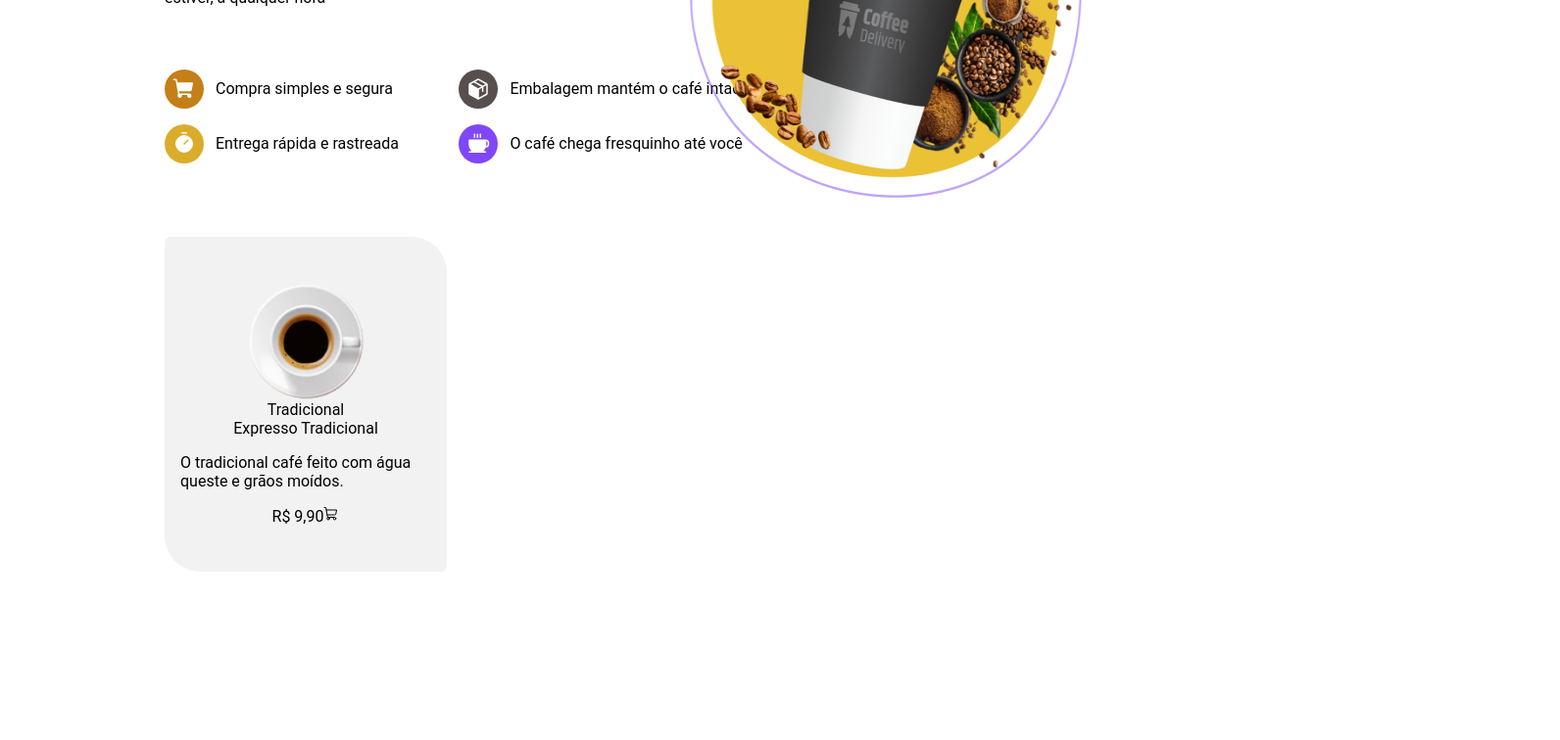
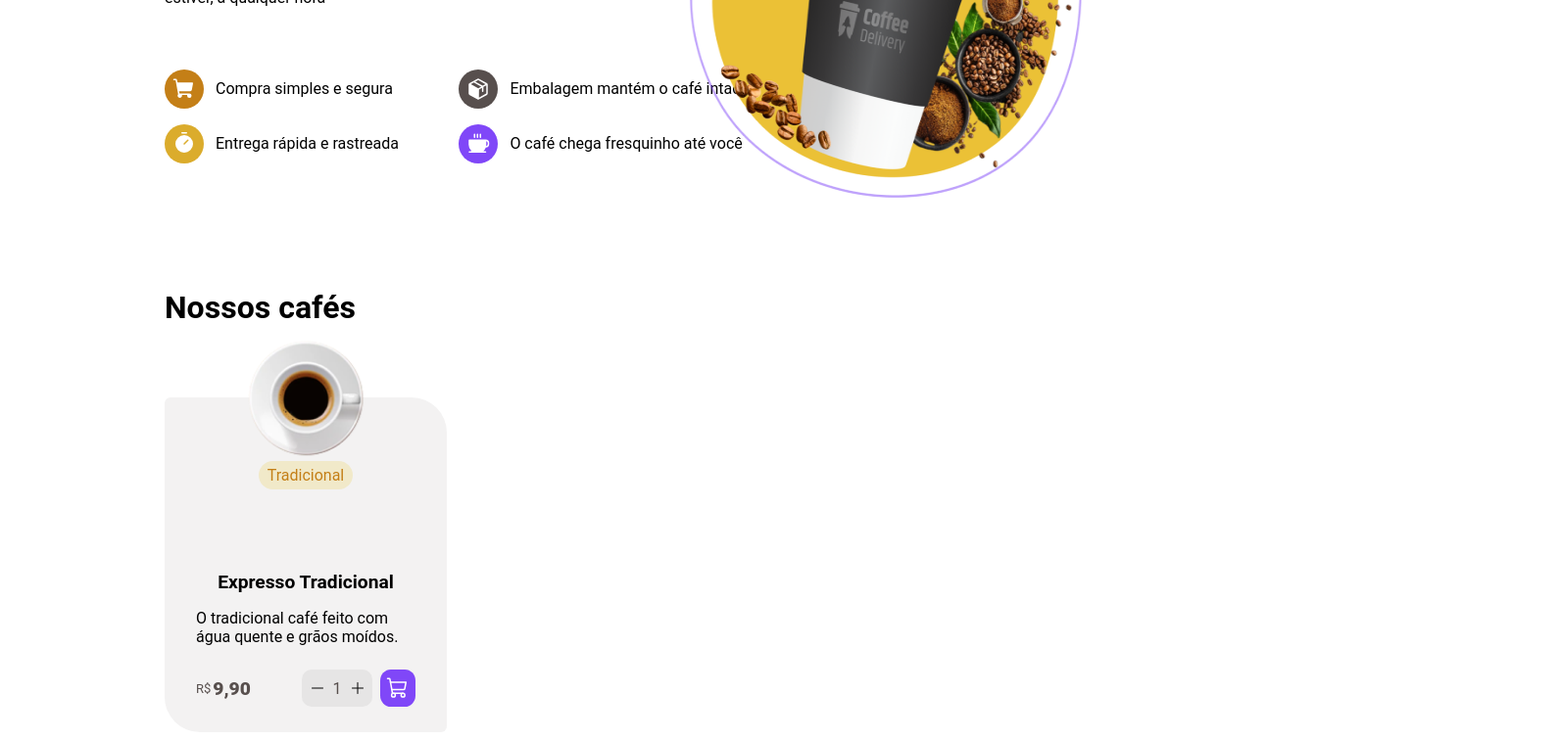
Before and after one commit to AnaVitorio/Coffee-Delivery, a React (Vite) app: page / in a window 1280 px wide. Shown: the part 294-1050 px from the top of the page at 98% size, 1592 px wide, since content can reach past the window. Before the commit the page ends 886 px from the top, so only its background shows below. Built offline with nearby package versions, Linux system fonts and the light colour scheme.

Commit message:
criando card de cafés

```diff
--- a/src/App.tsx
+++ b/src/App.tsx
@@ -4,10 +4,11 @@ import {
   IconesContainer,
   IconeStyle,
   IntroducaoContainer,
+  Menu,
   TextContainer,
 } from "./styles";
 import { Coffee, Package, ShoppingCart, Timer } from "phosphor-react";
-import MenuCoffee from "./components/MenuCoffee/MenuCoffes";
+import CoffeeCard from "./components/MenuCoffee/CoffeeCard";
 
 function App() {
   return (
@@ -50,7 +51,10 @@ function App() {
 
         <img src={imgCupCoffee} />
       </IntroducaoContainer>
-      <MenuCoffee/>
+      <Menu>
+        <h1>Nossos cafés</h1>
+        <CoffeeCard />
+      </Menu>
     </div>
   );
 }
--- /dev/null
+++ b/src/components/MenuCoffee/CoffeeCard.tsx
@@ -0,0 +1,42 @@
+import {
+  Card,
+  CarrinhoStyle,
+  FooterCoffeCard,
+  HeaderCoffeCard,
+  IconeStyle,
+  ItemQuantity,
+  MainCoffeeCard,
+} from "./styles";
+import { Minus, Plus, ShoppingCart } from "phosphor-react";
+import imgCafeTradicional from "../../assets/cafe-tradicional.png";
+
+export default function CoffeeCard() {
+  return (
+    <Card>
+      <HeaderCoffeCard>
+        <img src={imgCafeTradicional} />
+        <span>Tradicional</span>
+      </HeaderCoffeCard>
+      <MainCoffeeCard>
+        <span>Expresso Tradicional</span>
+        <p>O tradicional café feito com água quente e grãos moídos.</p>
+      </MainCoffeeCard>
+      <FooterCoffeCard>
+        <div style={{ display: "flex", gap: 2, alignItems: "center" }}>
+          <span style={{ fontSize: "small" }}>R$</span>
+          <span style={{ fontSize: "larger", fontWeight: "800" }}>9,90</span>
+        </div>
+        <CarrinhoStyle>
+          <ItemQuantity>
+            <Minus size={16} />
+            <span>1</span>
+            <Plus size={16} />
+          </ItemQuantity>
+          <IconeStyle color="#8047F8">
+            <ShoppingCart size={24} color="#ffffff" />
+          </IconeStyle>
+        </CarrinhoStyle>
+      </FooterCoffeCard>
+    </Card>
+  );
+}
--- a/src/components/MenuCoffee/MenuCoffes.tsx
+++ /dev/null
@@ -1,21 +0,0 @@
-import { CoffeeCard, MenuCard } from "./styles";
-import { ShoppingCart } from "phosphor-react";
-import imgCafeTradicional from "../../assets/cafe-tradicional.png";
-
-export default function MenuCoffee(){
-
-    return(
-        <MenuCard>
-            <CoffeeCard>
-                <img src={imgCafeTradicional}/>
-                <span>Tradicional</span>
-                <span>Expresso Tradicional</span>
-                <p>O tradicional café feito com água queste e grãos moídos.</p>
-                <div>
-                    <span>R$ 9,90</span>
-                    <ShoppingCart/>
-                </div>
-            </CoffeeCard>
-        </MenuCard>
-    )
-}
--- a/src/components/MenuCoffee/styles.ts
+++ b/src/components/MenuCoffee/styles.ts
@@ -1,25 +1,93 @@
 import styled from "styled-components";
 
+export const Card = styled.div`
+  display: flex;
+  align-items: center;
+  flex-direction: column;
+  width: 16rem;
+  height: 19.375rem;
+  background-color: #f3f2f2;
+  border-top-left-radius: 6px;
+  border-bottom-right-radius: 6px;
+  border-top-right-radius: 36px;
+  border-bottom-left-radius: 36px;
+  padding: 1rem;
+  gap: 8px;
+`;
+
+export const HeaderCoffeCard = styled.header`
+  display: flex;
+  align-items: center;
+  flex-direction: column;
+  position: relative;
+  bottom: 75px;
+
+  span {
+    display: flex;
+    color: #c47f17;
+    background-color: #f1e9c9;
+    border-radius: 100px;
+    padding: 4px;
+    margin-top: 4px;
+    width: 5.5rem;
+    height: 1.31rem;
+    align-items: center;
+    justify-content: center;
+  }
+`;
+
+export const MainCoffeeCard = styled.div`
+  display: flex;
+  align-items: center;
+  flex-direction: column;
+  width: 14rem;
+
+  span{
+    font-weight: bold;
+    font-size: larger;
+  }
 
 
-export const MenuCard = styled.div`
+`;
+
+export const FooterCoffeCard = styled.footer`
   display: flex;
   align-items: center;
   justify-content: space-between;
-  padding: 2rem 10rem 0rem 10rem;
+  flex-direction: row;
+  gap: 8px;
+  width: 14rem;
+
+
+  span{
+    color: #574F4D;
+  }
 `;
 
-export const CoffeeCard = styled.div`
+
+export const IconeStyle = styled.div`
+  background-color: ${(props) => props.color};
+  padding: 6px;
+  border-radius: 30%;
+  align-items: center;
   display: flex;
-  flex-direction: column;
+`;
+
+
+export const ItemQuantity = styled.div`
+  display: flex;
   align-items: center;
   justify-content: center;
-  width: 16rem;
-  height: 19.375rem;
-  background-color: #F3F2F2;
-  border-top-left-radius: 6px;
-  border-bottom-right-radius: 6px;
-  border-top-right-radius: 36px;
-  border-bottom-left-radius: 36px ;
-  padding: 1rem;
-`;
+  gap: 8px;
+  background-color: #E6E5E5;
+  width: 4.5rem;
+  height: 2.4rem;
+  border-radius: 10px;
+`
+
+export const CarrinhoStyle = styled.div`
+  display: flex;
+  flex-direction: row;
+  gap: 8px;
+
+`
--- a/src/styles.ts
+++ b/src/styles.ts
@@ -6,11 +6,10 @@ export const IntroducaoContainer = styled.div`
   justify-content: space-between;
   padding: 4rem 10rem 0 10rem;
 
-  img{
+  img {
     width: 26rem;
     height: 22.5rem;
   }
-
 `;
 
 export const TextContainer = styled.div`
@@ -26,21 +25,26 @@ export const IconesContainer = styled.div`
   gap: 1rem;
   width: 41rem;
 
-  div{
+  div {
     display: flex;
     align-items: center;
     gap: 0.75rem;
   }
 
-  span{
+  span {
     padding-right: 2.5rem;
   }
-
-`
+`;
 
 export const IconeStyle = styled.div`
   background-color: ${(props) => props.color};
   padding: 8px;
   border-radius: 100%;
-
-`
+`;
+export const Menu = styled.div`
+  display: flex;
+  flex-direction: column;
+  padding: 4rem 10rem 0 10rem;
+  width: 100%;
+  gap: 3.2rem;
+`;
```
